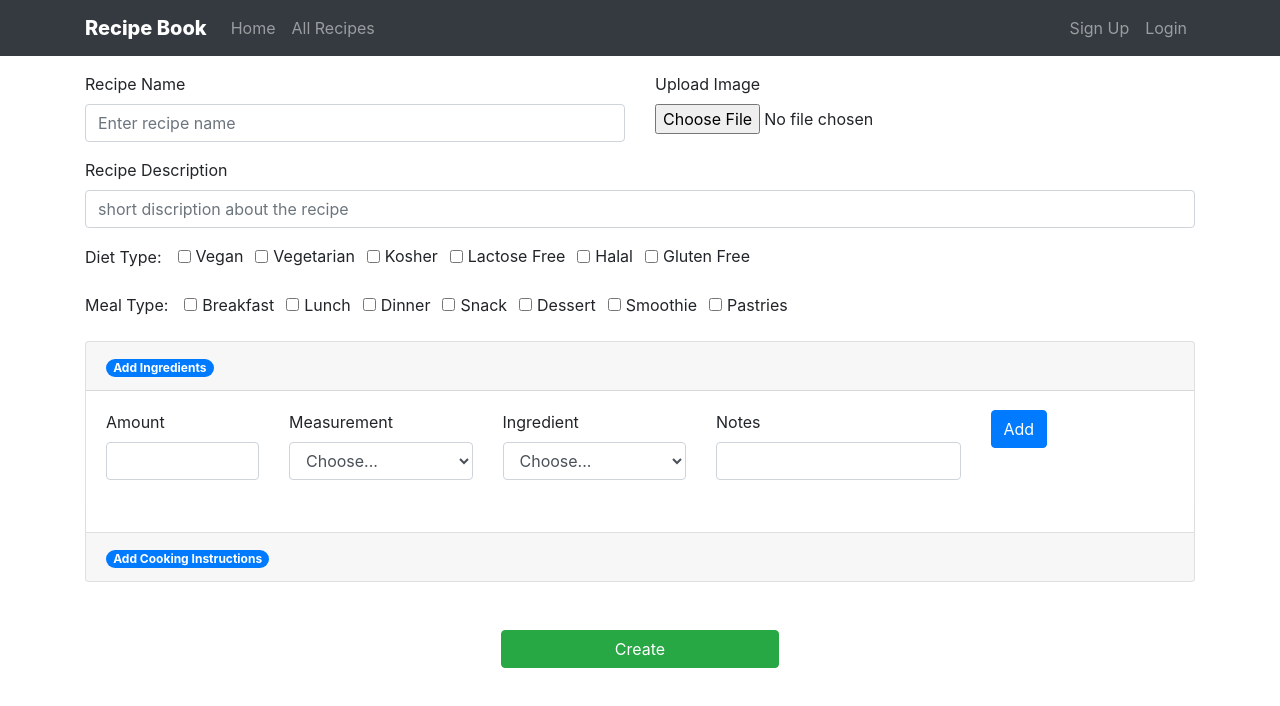
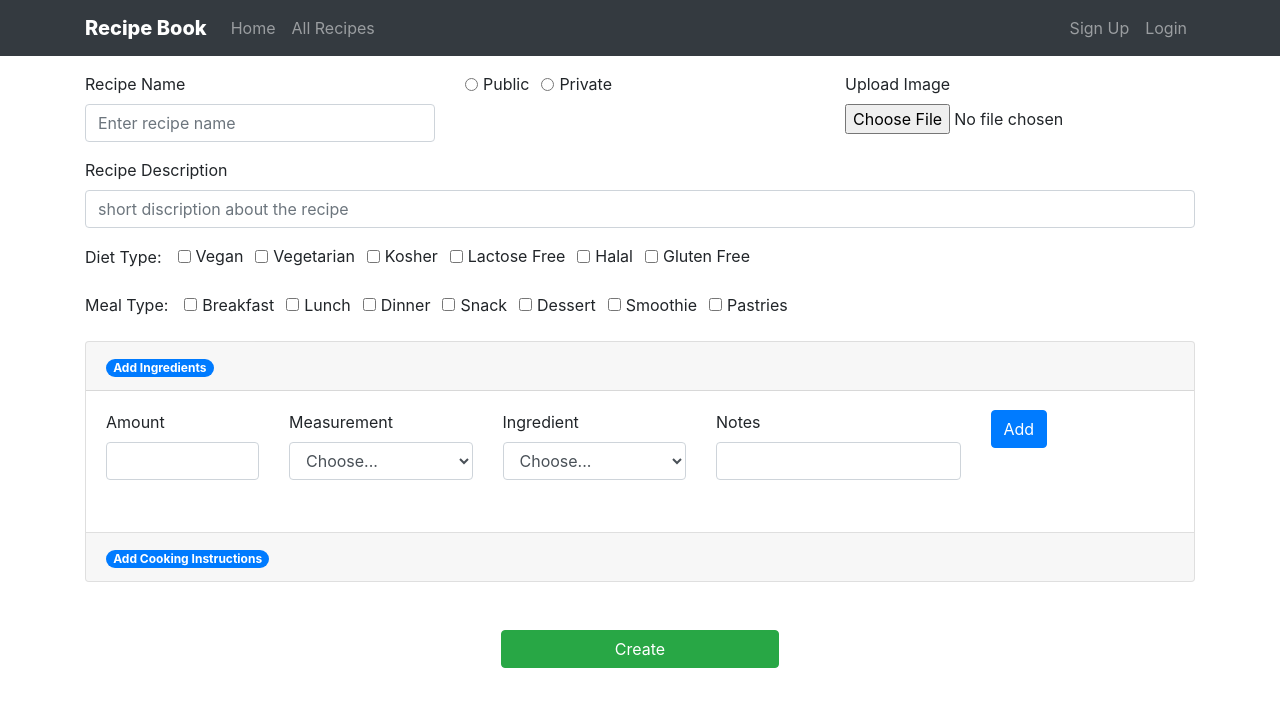
Before and after one commit to MHNashef/wecode-capstone, a React (Create React App) app: page /createRecipe in a window 1280 px wide. Shown: the top 706 px of the page. Built offline with nearby package versions, Linux system fonts and the light colour scheme.

Commit message:
added radio button for recipe visibility

```diff
--- a/src/components/CreateRecipePage.jsx
+++ b/src/components/CreateRecipePage.jsx
@@ -43,6 +43,8 @@ export default function CreateRecipePage() {
     initialValues: {
       recipeName: "",
       recipeDescription: "",
+      image: "",
+      visibility: "",
       dietType: [],
       mealType: [],
       ingredients: [...ingredients],
@@ -50,6 +52,8 @@ export default function CreateRecipePage() {
     },
     validate,
     onSubmit: (values) => {
+      values.ingredients = [...ingredients];
+      values.instructions = [...instructions]
       alert(JSON.stringify(values, null, 2));
     },
   });
@@ -97,7 +101,6 @@ export default function CreateRecipePage() {
     });
     setId(id + 1);
   }
-  console.log(ingredients);
 
   function handleAddInstruction() {
     setInstructions([...instructions, editInstructions]);
@@ -125,7 +128,31 @@ export default function CreateRecipePage() {
             </Col>
             <Col>
               <Form.Group>
-                <Form.File id="image" label="Upload Image" />
+                <Form.Check
+                  type="radio"
+                  label="Public"
+                  name="visibility"
+                  value="1"
+                  inline
+                  onChange={formik.handleChange}
+                  />
+                <Form.Check
+                  type="radio"
+                  label="Private"
+                  name="visibility"
+                  value="0"
+                  inline
+                  onChange={formik.handleChange}
+                />
+              </Form.Group>
+            </Col>
+            <Col>
+              <Form.Group>
+                <Form.File
+                  id="image"
+                  label="Upload Image"
+                  onChange={formik.handleChange}
+                />
               </Form.Group>
             </Col>
           </Row>
@@ -332,7 +359,12 @@ export default function CreateRecipePage() {
                         />
                       </Col>
                       <Col>
-                        <Button onClick={handleAddIngredient}>Add</Button>
+                        <Button
+                          id="instructions"
+                          onClick={handleAddIngredient}
+                        >
+                          Add
+                        </Button>
                       </Col>
                     </Row>
                   </Form.Group>
```
